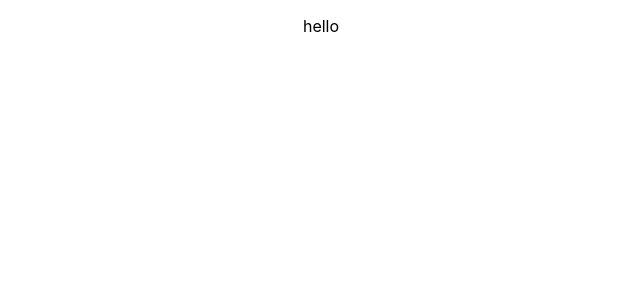
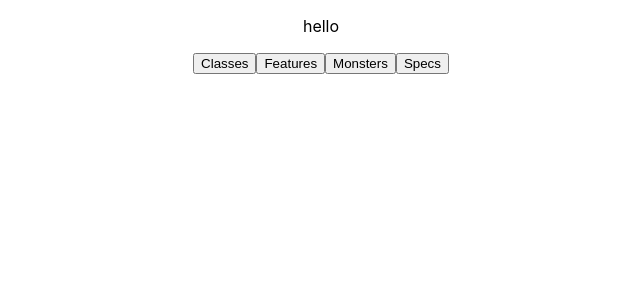
Before and after one commit to roxyoanes/d-d-app, a React (Create React App) app: page / in a window 1280 px wide. Shown: the top 300 px of the page, without its empty margins (319-959 px from the left). Built offline with nearby package versions, Linux system fonts and the light colour scheme.

Commit message:
Fetch api

```diff
--- a/src/App.js
+++ b/src/App.js
@@ -1,12 +1,23 @@
 import React from 'react';
 import './App.css';
 
-function App() {
+const App = () => {
+  const [toggle, setToggle] = React.useState(false);
+
+  const handleClick = () => {
+    setToggle(!toggle);
+    console.log("clicked");
+  }
+
   return (
     <div className="App">
         <p>
           hello
         </p>
+        <button onClick={handleClick}>Classes</button>
+        <button onClick={handleClick}>Features</button>
+        <button onClick={handleClick}>Monsters</button>
+        <button onClick={handleClick}>Specs</button>
     </div>
   );
 }
```
Also changed, not shown: src/api.js (added, +11 -0 lines).
